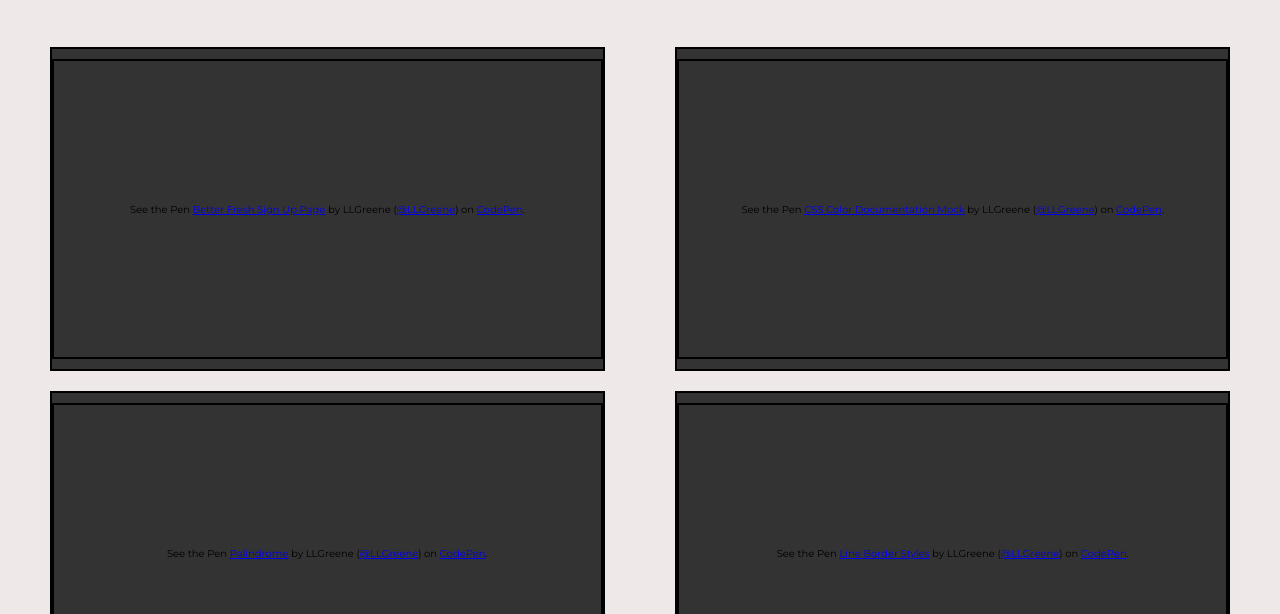
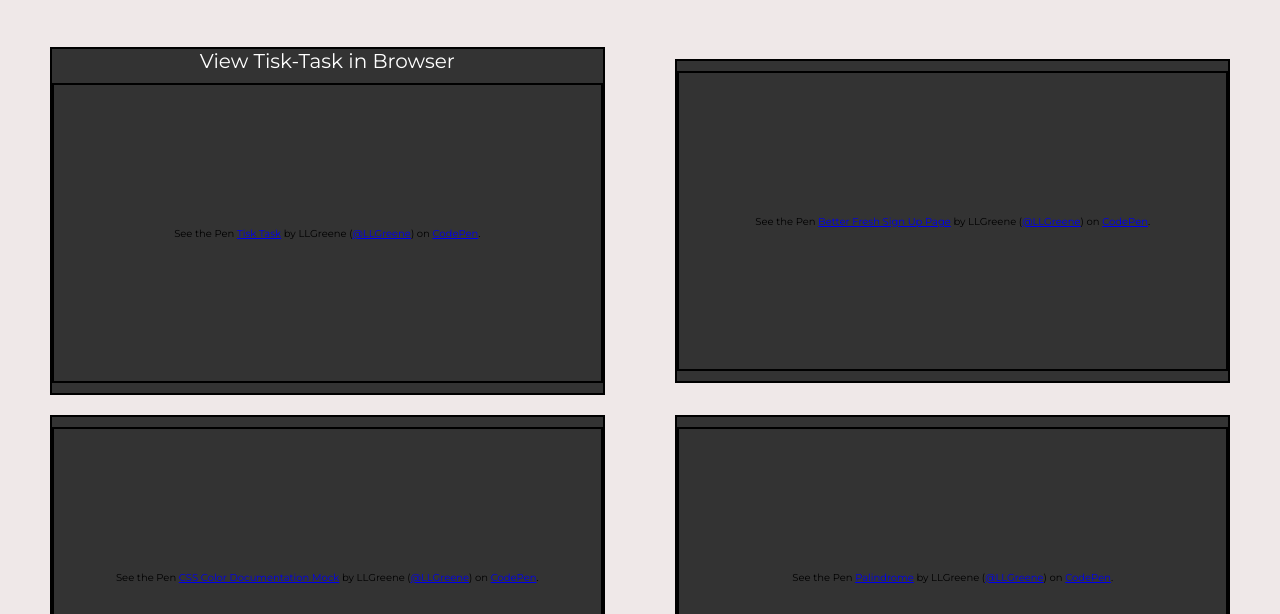
Before and after one commit to CodeCura/portfolio-repo, a plain HTML site: page html/projects.html in a window 1280 px wide. Shown: the part 186-800 px from the top of the page. Drawn offline with Linux system fonts and the light colour scheme; a script that the page names is missing.

Commit message:
-commit "add Tisk-Task"

```diff
--- a/css/projects.css
+++ b/css/projects.css
@@ -75,7 +75,14 @@
     border: 2px solid black;
     margin-bottom: 20px;
   }
+  .project-link{
+    text-decoration: none;
+    color:white;
+    font-size:2rem;
+    margin-bottom:3rem;
+  }
   @media (max-width: 800px) {
+
     #projects-list {
       flex-direction: column;
     }
--- a/html/projects.html
+++ b/html/projects.html
@@ -19,6 +19,15 @@
     <main id="projects-page">
       <h1 id="projects-page-header">Projects</h1>
       <ul id="projects-list">
+        <li class="projects-list-item">
+          <a class="project-link" href="/html/task.html">View Tisk-Task in Browser</a>
+          <p class="codepen" data-height="300" data-default-tab="result" data-slug-hash="mdNNNBa" data-pen-title="Tisk Task" data-user="LLGreene" style="height: 300px; box-sizing: border-box; display: flex; align-items: center; justify-content: center; border: 2px solid; margin: 1em 0; padding: 1em;">
+            <span>See the Pen <a href="https://codepen.io/LLGreene/pen/mdNNNBa">
+            Tisk Task</a> by LLGreene (<a href="https://codepen.io/LLGreene">@LLGreene</a>)
+            on <a href="https://codepen.io">CodePen</a>.</span>
+          </p>
+          <script async src="https://cpwebassets.codepen.io/assets/embed/ei.js"></script>
+        </li>
         <li class="projects-list-item">
           <p class="codepen" data-height="300" data-default-tab="result" data-slug-hash="KKOoGaY" data-pen-title="Better Fresh Sign Up Page" data-user="LLGreene" style="height: 300px; box-sizing: border-box; display: flex; align-items: center; justify-content: center; border: 2px solid; margin: 1em 0; padding: 1em;">
             <span>See the Pen <a href="https://codepen.io/LLGreene/pen/KKOoGaY">
```
